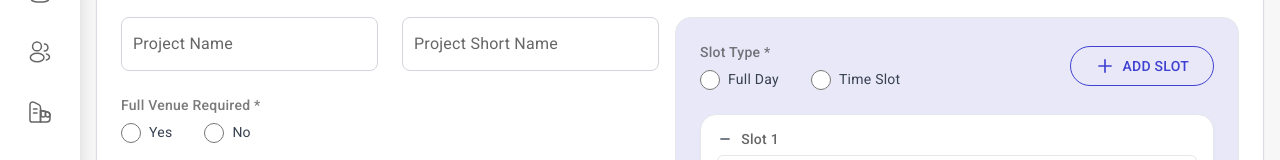
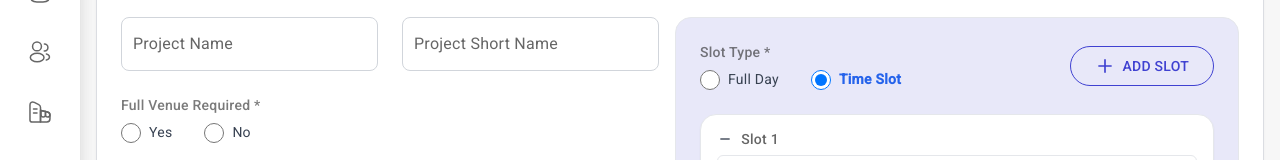
Before and after one commit to India-Bison/VSBA-Mega, an Angular app in the folder vsba-mega-fe/: page /project/form in a window 1280 px wide. Both pictures are taken after a click on the button "Project". Shown: the part 184-344 px from the top of the page. Built offline with nearby package versions, Linux system fonts and the light colour scheme.

Commit message:
basic gchanges

```diff
--- a/vsba-mega-fe/src/app/components/project-list/project-list.component.html
+++ b/vsba-mega-fe/src/app/components/project-list/project-list.component.html
@@ -8,6 +8,6 @@
     <app-button color="bg-[#E697AB] text-[#310000]" label="Project" icon="bx bx-plus" routerLink="/project/form" [queryParams]="{type:'Project'}"></app-button>
   </div>
 </app-list>
-<app-confirmation-popup #delete_project_row label="Delete Project?" [show_cancel_icon]="true" [delete_icon]="true" cancelText="CANCEL" confirmColor="bg-[#FA2912] text-[#FFFFFF]" confirmText="YES, DELETE IT" [is_mandatory]="true" (confirm_modal_clicked)="delet_project()" (close_modal_clicked)="delete_project_row.close()">
+<app-confirmation-popup #delete_project_row label="Delete Project?" [delete_icon]="true" cancelText="CANCEL" confirmColor="bg-[#FA2912] text-[#FFFFFF]" confirmText="YES, DELETE IT" [is_mandatory]="true" (confirm_modal_clicked)="delet_project()" (close_modal_clicked)="delete_project_row.close()">
   This action cannot be undone, and all associated data will be permanently removed.
 </app-confirmation-popup>
--- a/vsba-mega-fe/src/app/pages/project-form-page/project-form-page.component.html
+++ b/vsba-mega-fe/src/app/pages/project-form-page/project-form-page.component.html
@@ -43,7 +43,7 @@
                 </div>
                 <div class="space-y-6 bg-[#E8E8F9] p-6 rounded-2xl border-[1px] w-full max-w-xl mx-auto overflow-y-auto max-h-[600px] no-scrollbar">
                     <div class="flex justify-between items-center">
-                        <app-radio label="Slot Type" [is_required]="true" #get_Value showValue="Time Slot" formControlName="slot_type" [options]="[
+                        <app-radio label="Slot Type" [is_required]="true" showValue="Time Slot" formControlName="slot_type" [options]="[
                         { label: 'Full Day', value: 'Full Day' },
                         { label: 'Time Slot', value: 'Time Slot' }
 
--- a/vsba-mega-fe/src/app/pages/project-form-page/project-form-page.component.ts
+++ b/vsba-mega-fe/src/app/pages/project-form-page/project-form-page.component.ts
@@ -50,7 +50,7 @@ export class ProjectFormPageComponent {
       project_start_date: [''],
       project_end_date: [''],
       week_days: [[]],
-      slot_type: [''],
+      slot_type: ['Time Slot'],
       type: [''],
       slot_groups: this.fb.array([])
     });
@@ -80,6 +80,7 @@ export class ProjectFormPageComponent {
       slot_start_date: [''],
       slot_end_date: [''],
       start_time: [''],
+      end_time: [''],
       hours: [''],
       slot_times: [[]]
     });
```
